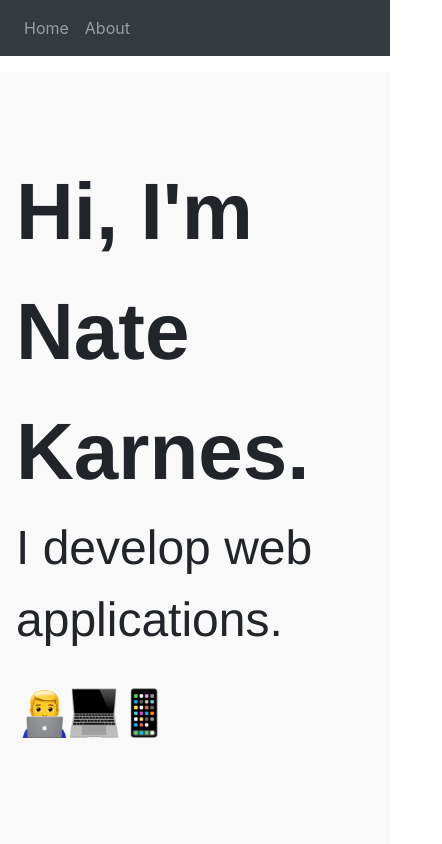
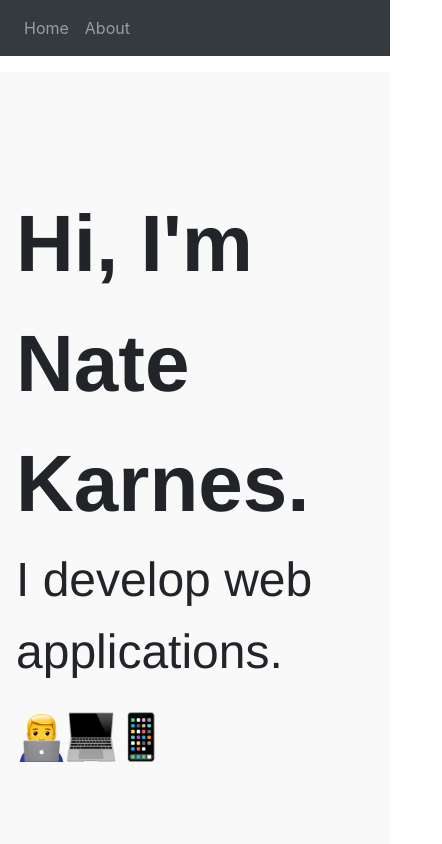
Before and after one commit to natekarnes/natekarnes-dev, a React (Create React App) app: page / in a window 390 px wide. Shown: the top 844 px of the page, 442 px wide, since content can reach past the window. Built offline with nearby package versions, Linux system fonts and the light colour scheme.

Commit message:
Mobile Formatting

```diff
--- a/public/index.html
+++ b/public/index.html
@@ -3,10 +3,7 @@
   <head>
     <meta charset="utf-8" />
     <link rel="shortcut icon" href="/favicon.ico" type="image/x-icon" />
-    <meta
-      name="viewport"
-      content="width=device-width, initial-scale=1, shrink-to-fit=no"
-    />
+    <meta name="viewport" content="width=device-width, initial-scale=1">
     <meta name="theme-color" content="#000000" />
     <!--
       manifest.json provides metadata used when your web app is installed on a
--- a/src/components/Footer.js
+++ b/src/components/Footer.js
@@ -13,7 +13,6 @@ const Footer = () => (
          <Nav.Link href="https://twitter.com/natekarnes">Twitter</Nav.Link>
          <Nav.Link href="https://www.facebook.com/Nate-Karnes-Web-Developer-290672345190431">Facebook</Nav.Link>
          </Nav>
-         <span></span>
          <div id="copywrite">&copy; 2019 Nate Karnes</div>
     </Navbar>
       )
--- a/src/pages/About.js
+++ b/src/pages/About.js
@@ -3,17 +3,17 @@ import Row from 'react-bootstrap/Row';
 import Col from 'react-bootstrap/Col';
 import Header from '../components/Header.js';
 import Footer from '../components/Footer.js';
-import '../stylesheets/index.scss';
+import '../stylesheets/App.scss';
 import '../stylesheets/About.scss';
 
 const About = () => (
-    <div>
+<div>
 <Header/>
 <div id="aboutSection">
     <Row>
-        <Col id="aboutText">
-            <div id='firstLineAbout'>About Nate</div>
-            <div id='secondLineAbout'></div>
+        <Col>
+            <div id='firstLine'>About Nate</div>
+            <div id='secondLine'></div>
         </Col>
     </Row>
 
@@ -22,7 +22,7 @@ const About = () => (
     <footer id="footer">
         <Footer/>
         </footer>
-        </div>
+</div>
 )
 
 export default About;
--- a/src/pages/Home.js
+++ b/src/pages/Home.js
@@ -6,7 +6,7 @@ import mobileEmoji from '../images/mobileEmoji.png'
 import macbookEmoji from '../images/macbookEmoji.png'
 import developerEmoji from '../images/developerEmoji.png'
 import '../stylesheets/Home.scss';
-import '../stylesheets/index.scss';
+import '../stylesheets/App.scss';
 import Header from '../components/Header.js';
 import Footer from '../components/Footer.js';
 
@@ -15,14 +15,14 @@ const Home = () => (
         <Header/>
     <div id="welcomeSection">
     <Row>
-        <Col id="welcomeText">
-            <div id='firstLineHome'>Hi, I'm Nate Karnes.</div>
-            <div id='secondLineHome'>I develop web applications.</div>
+        <Col>
+            <div id='firstLine'>Hi, I'm Nate Karnes.</div>
+            <div id='secondLine'>I develop web applications.</div>
         </Col>
     </Row>
-    <Row id="welcomeEmoji">
+    <Row>
         <Col>
-            <Image ic="developerEmoji" width="50" src={developerEmoji} fluid />
+            <Image id="developerEmoji" width="50" src={developerEmoji} fluid />
             <Image id="macbookEmoji" width="50" src={macbookEmoji} fluid />
             <Image id="mobileEmoji" width="50" src={mobileEmoji} fluid />
         </Col>
--- a/src/stylesheets/About.scss
+++ b/src/stylesheets/About.scss
@@ -1,36 +1,6 @@
-#firstLineAbout {
-    font-size: 5em;
-    font-weight: bold;
-    font-family: Helvetica, sans-serif;
-}
-#secondLineAbout {
-    font-size: 3em;
-    font-family: Helvetica, sans-serif;
-    padding-bottom: 5em;
-}
-
 #aboutSection {
     margin-top: 1em;
     background-color: #F9F9F9;
-    margin-bottom: 1.5em;
+    height: 30em;
+    padding-top: 7em;
 }
-#aboutText {
-    text-align: left;
-    margin-left: 4em;
-    margin-top: 12em;
-}
-@media screen and (max-width: 600px) {
-    #firstLine {
-      font-size: 4em;
-    }
-    #secondLine {
-        font-size: 2em;
-    }
-    #welcomeText {
-        margin-left: 1em;
-        margin-top: 5em;
-    }
-    #welcomeEmoji {
-        margin-left: 0.25em;
-    }
-  }
--- a/src/stylesheets/App.scss
+++ b/src/stylesheets/App.scss
@@ -1,27 +1,32 @@
-@media screen and (max-width: 600px) {
-    #firstLine {
-      font-size: 4em;
-    }
-    #secondLine {
-        font-size: 2em;
-    }
-    #welcomeText {
-        margin-left: 1em;
-        margin-top: 5em;
-    }
-    #welcomeEmoji {
-        margin-left: 0.25em;
+#footer {
+    font-family: Helvetica, sans-serif;
+    color: white;
+    padding-top: 40em;
+}
+#copywrite {
+    text-align: right;
+}
+#firstLine {
+    font-size: 5em;
+    font-weight: bold;
+    font-family: Helvetica, sans-serif;
+}
+#secondLine {
+    font-size: 3em;
+    font-family: Helvetica, sans-serif;
+    padding-bottom: 0.5em;
+}
+html,body,div {
+    width:100%;
+    overflow-x:hidden;
+  }
+
+  @media only screen and (max-width: 600px) {
+    #welcomeSection {
+        margin-top: 1em;
+        background-color: #F9F9F9;
+        height: 50em;
+        padding-top: 7em;
+        padding-left: 1em;
     }
   }
-
-  #footer {
-    font-family: Helvetica, sans-serif;
-    color: white;
-    margin-top: 40em;
-}
-#copywrite {
-    text-align: center;
-}
-span{
-    width: 1.5em;
-}
--- a/src/stylesheets/Home.scss
+++ b/src/stylesheets/Home.scss
@@ -1,41 +1,7 @@
-#welcomeText {
-    text-align: left;
-    margin-left: 4em;
-    margin-top: 12em;
-}
-#firstLineHome {
-    font-size: 5em;
-    font-weight: bold;
-    font-family: Helvetica, sans-serif;
-}
-#secondLineHome {
-    font-size: 3em;
-    font-family: Helvetica, sans-serif;
-}
-#welcomeEmoji {
-    text-align: left;
-    margin-left: 3em;
-    margin-top: 2em;
-    padding-bottom: 15em;
-}
 #welcomeSection {
     margin-top: 1em;
     background-color: #F9F9F9;
-    margin-bottom: 1.5em;
+    height: 33em;
+    padding-top: 7em;
+    padding-left: 1em;
 }
-
-@media screen and (max-width: 600px) {
-    #firstLine {
-      font-size: 4em;
-    }
-    #secondLine {
-        font-size: 2em;
-    }
-    #welcomeText {
-        margin-left: 1em;
-        margin-top: 5em;
-    }
-    #welcomeEmoji {
-        margin-left: 0.25em;
-    }
-  }
```
